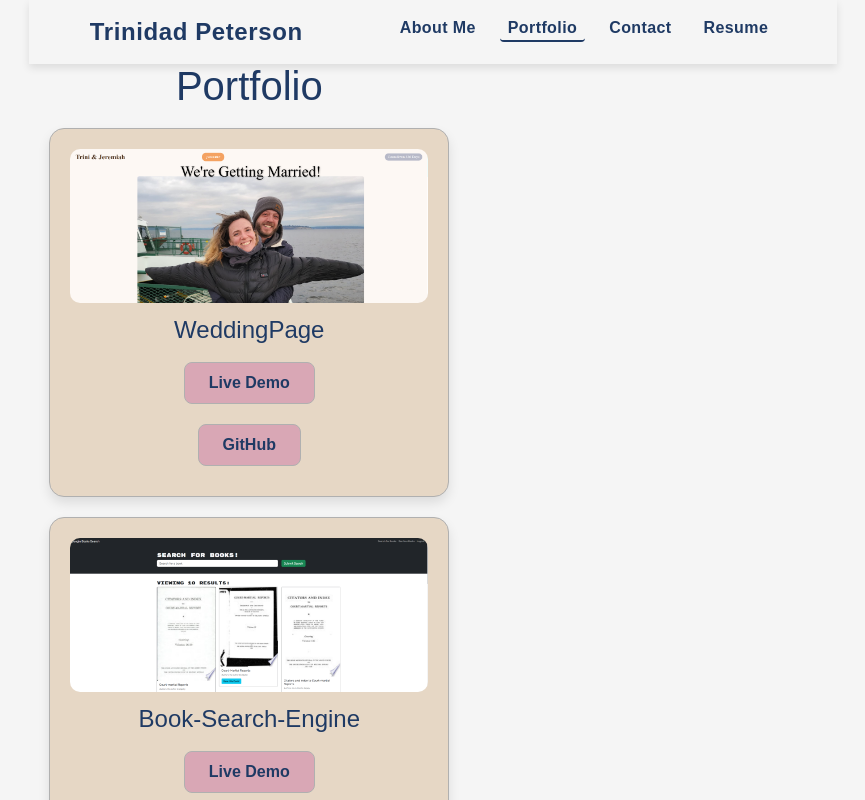
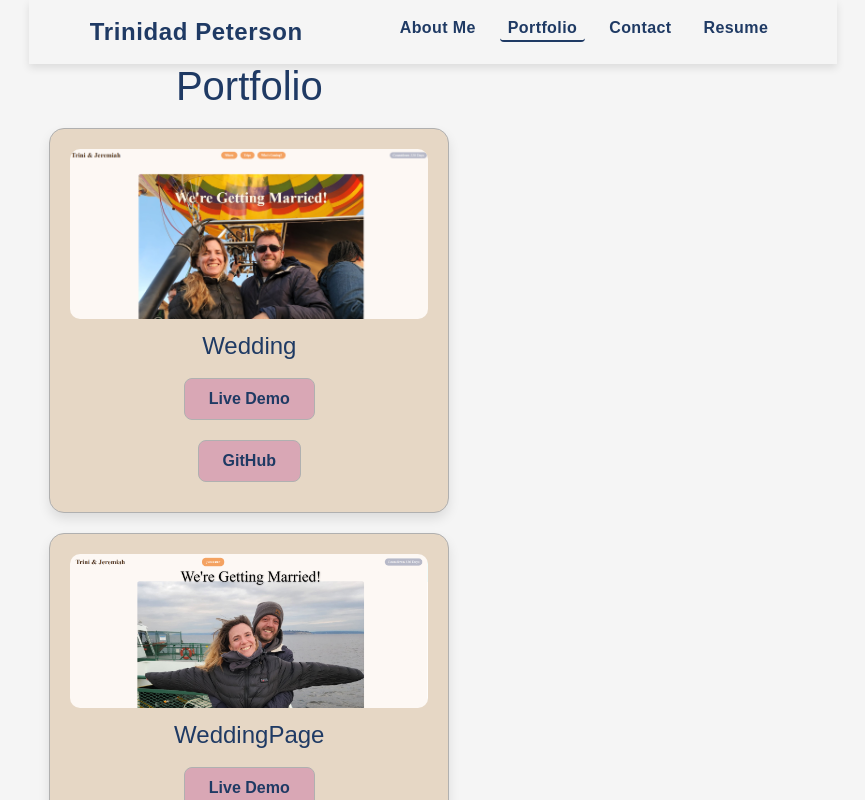
Before and after one commit to Trinigch/react-portfolio, a React (Vite) app: page / in a window 1280 px wide. Both pictures are taken after a click on the item "Portfolio". Shown: the top 800 px of the page, without its empty margins (207-1072 px from the left). Built offline with nearby package versions, Linux system fonts and the light colour scheme.

Commit message:
adding new wedding project

```diff
--- a/src/pages/Portfolio.tsx
+++ b/src/pages/Portfolio.tsx
@@ -7,7 +7,7 @@ import ThemedTimer from './../assets/img/Themed-Timer.png';
 import WeatherDashboard from './../assets/img/WeatherDashboard.png';
 
 import WeddingPage from './../assets/img/weddingpage.png';
-
+import Wedding from './../assets/img/wedding.png';
 
 const Container = styled.div`
   width: 100%;
@@ -33,6 +33,12 @@ const Title = styled.h1`
 `;
 
 const projectsData = [
+    {
+    title: 'Wedding',
+    deployedUrl: 'https://jeremiahandtriniwedding.onrender.com/about-wedding/',
+    githubUrl: 'https://github.com/Trinigch/Wedding.git',
+    imageUrl: Wedding,
+  },
   {
     title: 'WeddingPage',
     deployedUrl: 'https://triniandjeremiah.netlify.app/',
```
Also changed, not shown: src/assets/img/wedding.png (added).
